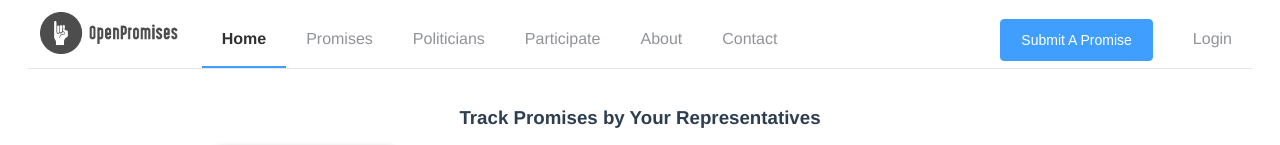
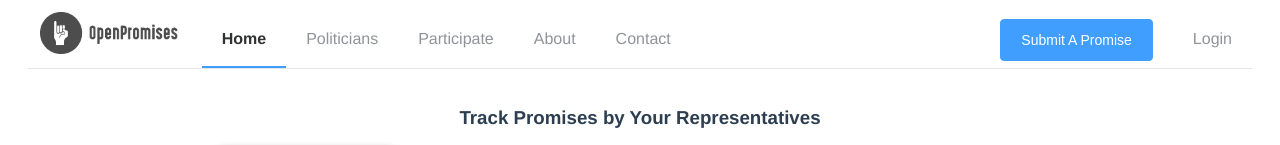
Before and after one commit to openpromisesmy/ui, a Vue app: page / in a window 1280 px wide. Shown: the top 145 px of the page. Built offline with nearby package versions, Linux system fonts and the light colour scheme; no server answers; what vue-mq would draw is missing.

Commit message:
hide Promises page link

```diff
--- a/src/components/Navbar/index.vue
+++ b/src/components/Navbar/index.vue
@@ -23,7 +23,7 @@ export default {
       activeIndex: '0',
       navigation: [
         { text: 'Home', url: '/' },
-        { text: 'Promises', url: '/promises' },
+        // { text: 'Promises', url: '/promises' },
         { text: 'Politicians', url: '/politicians' },
         { text: 'Participate', url: '/participate' },
         { text: 'About', url: '/about' },
```
